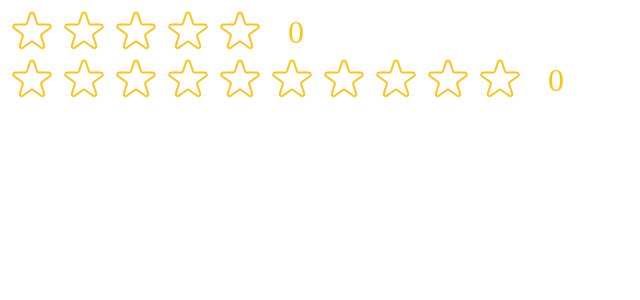
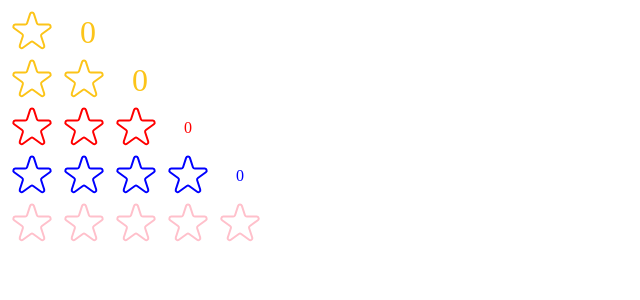
Before and after one commit to work-withPrajjwal/react-learning, a React (Create React App) app in the folder popcorn/: page / in a window 1280 px wide. Shown: the top 300 px of the page, without its empty margins (0-640 px from the left). Built offline with nearby package versions, Linux system fonts and the light colour scheme.

Commit message:
added messages per star

```diff
--- a/popcorn/src/StarRating.jsx
+++ b/popcorn/src/StarRating.jsx
@@ -11,7 +11,7 @@ const starContainerStyle = {
   gap: "4px",
 };
 
-function StarRating({ maxRating = 5, color="#fcc419", size=48,}) {
+function StarRating({ maxRating = 5, color="#fcc419", size=48, messages=[]}) {
   const [rating, setRating] = useState(0);
   const [tempRating, setTempRating] = useState(0);
 
@@ -44,7 +44,7 @@ function StarRating({ maxRating = 5, color="#fcc419", size=48,}) {
         ))}
       </div>
 
-      <p style={textStyle}>{tempRating? tempRating:rating}</p>
+      <p style={textStyle}>{messages.length===maxRating ? messages[tempRating? tempRating-1 : rating-1]: tempRating? tempRating : rating}</p>
     </div>
   );
 }
--- a/popcorn/src/index.js
+++ b/popcorn/src/index.js
@@ -8,7 +8,10 @@ const root = ReactDOM.createRoot(document.getElementById('root'));
 root.render(
   <React.StrictMode>
     {/* <App /> */}
-    <StarRating />
-    <StarRating maxRating={10}/>
+    <StarRating maxRating={1} />
+    <StarRating maxRating={2}/>
+    <StarRating maxRating={3} color='red' size={24}/>
+    <StarRating maxRating={4} color='blue' size={24}/>
+    <StarRating maxRating={5} color='pink' size={24} messages={["Bad", "Poor", "Okay", "Good", "Excellent"]}/>
   </React.StrictMode>
 );
```
